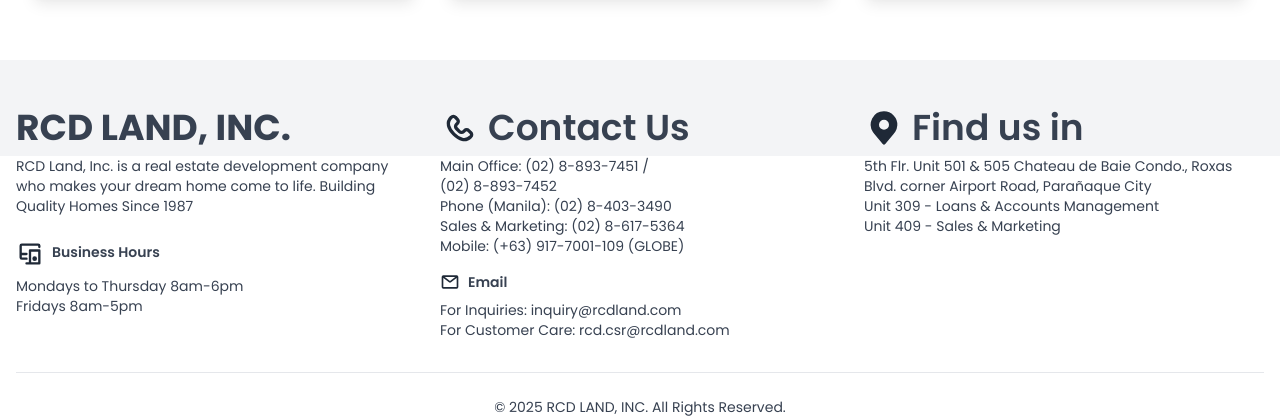
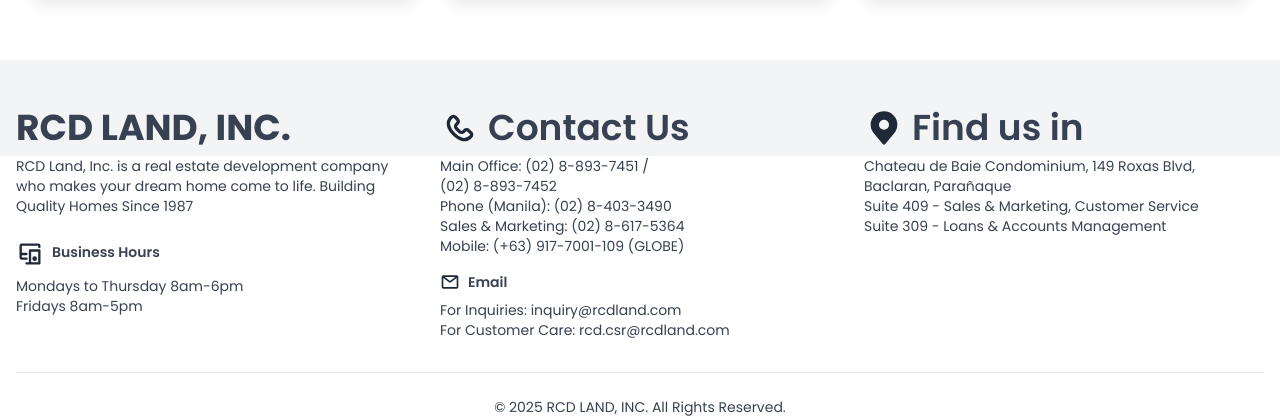
Before and after one commit to renrengabas/rcdland.com, a Jekyll site: the page built from index.md, in a window 1280 px wide and 900 px high, scrolled down 2812 px, cut to the strip 483-900 px from the top of the window. Built offline with Jekyll 4.4.1, drawn with Linux system fonts in a browser that asks for light colours; nearby versions of some CDN libraries.

Commit message:
Update address #119

```diff
--- a/_includes/footer.html
+++ b/_includes/footer.html
@@ -68,10 +68,9 @@
             Find us in
           </h3>
           <p><A href="https://maps.app.goo.gl/h1TfTrETZJSj1oQY9" target="_blank"
-              class="hover:text-yellow-500 transition-colors duration-300">5th Flr. Unit 501 & 505 Chateau de Baie
-              Condo., Roxas Blvd. corner Airport Road, Parañaque City</A></p>
-          <p>Unit 309 - Loans & Accounts Management</p>
-          <p>Unit 409 - Sales & Marketing</p>
+              class="hover:text-yellow-500 transition-colors duration-300">Chateau de Baie Condominium, 149 Roxas Blvd, Baclaran, Parañaque</A></p>
+          <p>Suite 409 - Sales & Marketing, Customer Service</p>
+          <p>Suite 309 - Loans & Accounts Management</p>
         </div>
       </div>
 
```
